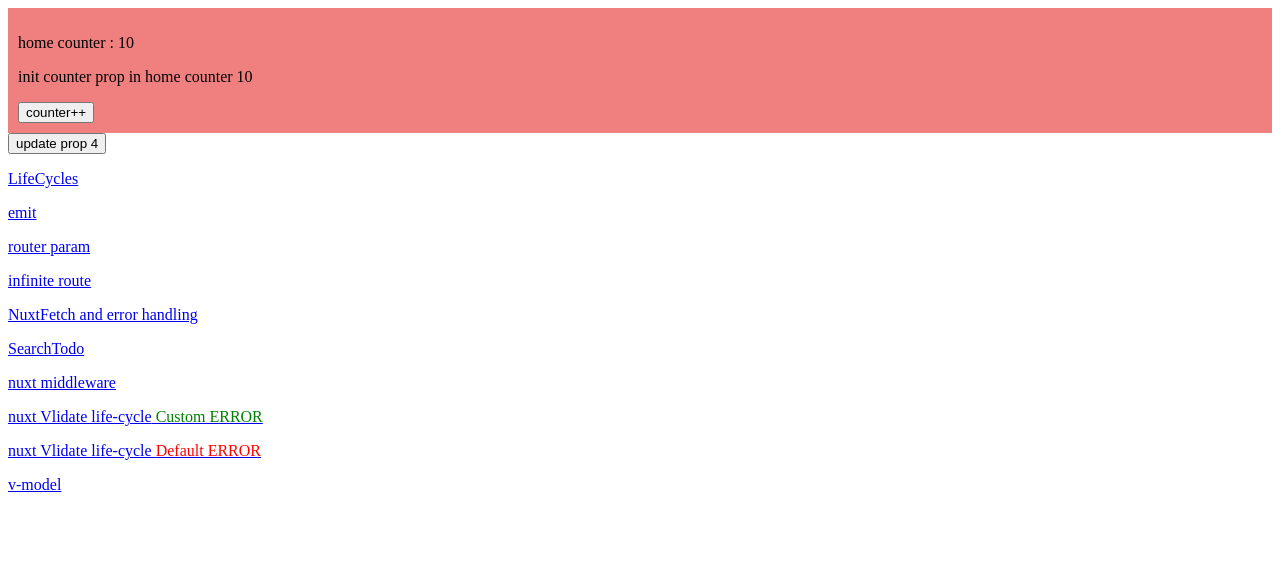
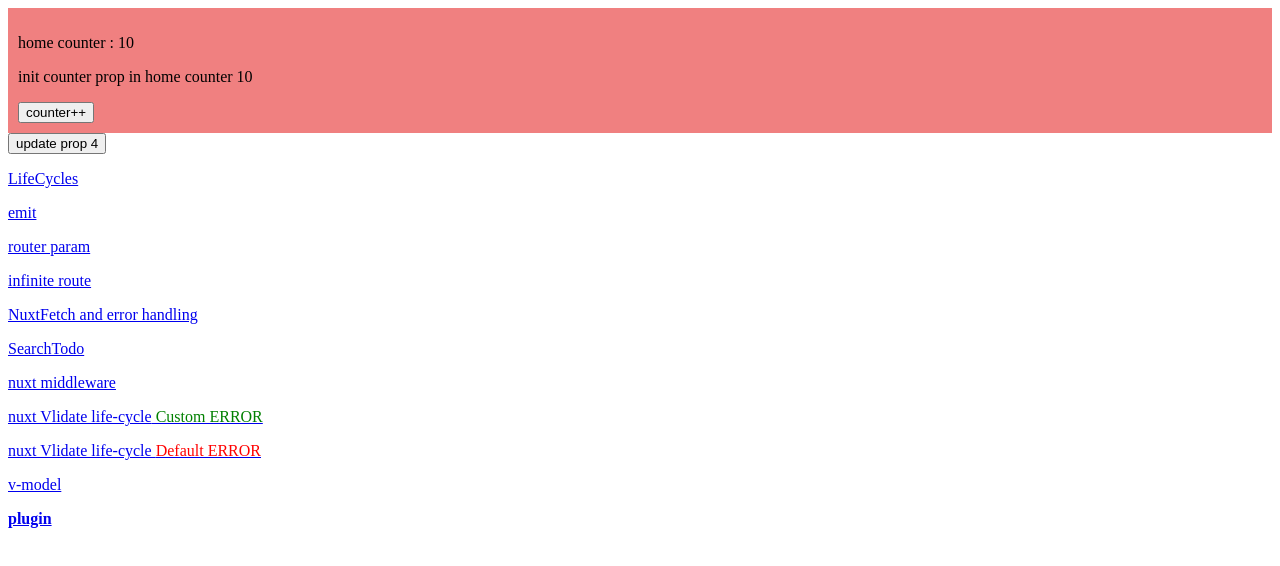
Before and after one commit to afrasiabi1374/nuxt-jwt, a Nuxt app: page / in a window 1280 px wide. Shown: the top 566 px of the page. Built offline with nearby package versions, Linux system fonts and the light colour scheme.

Commit message:
at the end of the plugins

```diff
--- a/components/ui/AppNumberPicker.vue
+++ b/components/ui/AppNumberPicker.vue
@@ -24,7 +24,7 @@ export default {
             this.$emit("change", this.value + 1)
         },
         minus(){
-            if (this.value-1 >= this.minValue) {
+            if (this.value - 1 >= this.minValue) {
                 this.$emit("change", this.value - 1)
             }
         }
--- a/nuxt.config.js
+++ b/nuxt.config.js
@@ -19,6 +19,9 @@ export default {
 
   // Plugins to run before rendering page: https://go.nuxtjs.dev/config-plugins
   plugins: [
+    // {src:'~/plugins/myPlugin', mode: 'client'},
+    '~/plugins/myPlugin'
+
   ],
 
   // Auto import components: https://go.nuxtjs.dev/config-components
--- a/pages/Form.vue
+++ b/pages/Form.vue
@@ -1,7 +1,8 @@
 <template>
   <div>
     <h1>form</h1>
-    <label>firstName((custom input)) : </label>
+    <h2>کامپوننت ها داخل پوشه یوآی هستند.</h2>
+    <label>firstName((custom input)) by watcher: </label>
     <ui-app-text-input v-model="firstName" />
     <br>
     <h1>app number picker</h1>
--- a/pages/Life.vue
+++ b/pages/Life.vue
@@ -48,6 +48,12 @@ export default {
             title: response.title
         }
     },
+    fetch() {
+        console.log('fetch hook!')
+    },
+    middleware(){
+       console.log('middleware');
+    },
     data(){
         return{
             name: 'ali',
--- /dev/null
+++ b/pages/Plugin.vue
@@ -0,0 +1,24 @@
+<template>
+  <div>
+    <h1>plugin</h1>
+
+  </div>
+</template>
+
+<script>
+export default {
+    name: 'plugin',
+    fetch(){
+        console.log("use inject at fetch hook")
+        this.$myTestPlugin.test()
+    },
+    asyncData({$myTestPlugin}){
+        console.log("use inject at asyncData hook")
+        $myTestPlugin.test()
+    }
+}
+</script>
+
+<style>
+
+</style>
--- a/pages/index.vue
+++ b/pages/index.vue
@@ -34,6 +34,13 @@
     <p>
       <nuxt-link to="/form"> v-model </nuxt-link>
     </p>
+    <p>
+      <nuxt-link to="/plugin">
+        <b>
+          plugin
+        </b>
+      </nuxt-link>
+    </p>
   </div>
 </template>
 
--- /dev/null
+++ b/plugins/myPlugin.js
@@ -0,0 +1,7 @@
+export default function(context, inject){
+    inject("myTestPlugin", {
+        test(){
+            console.log('test');
+        }
+    })
+}
```
